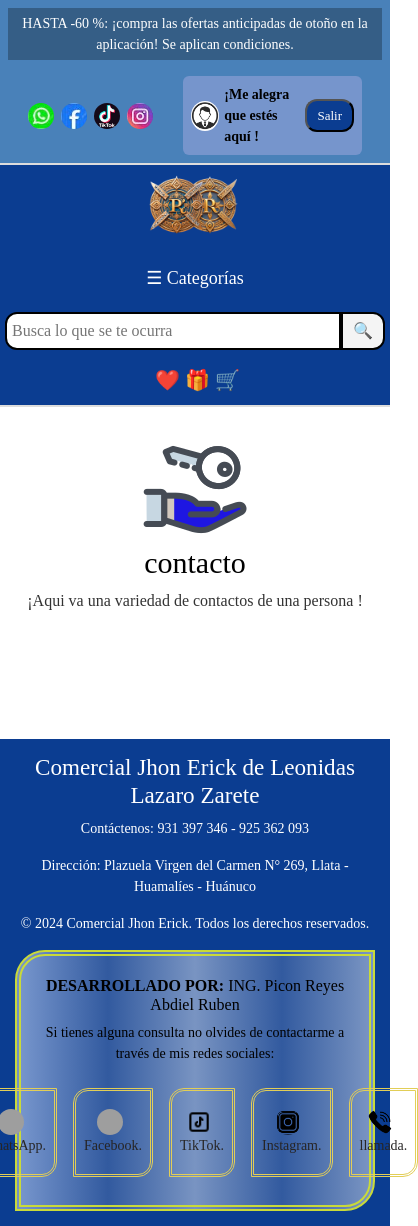
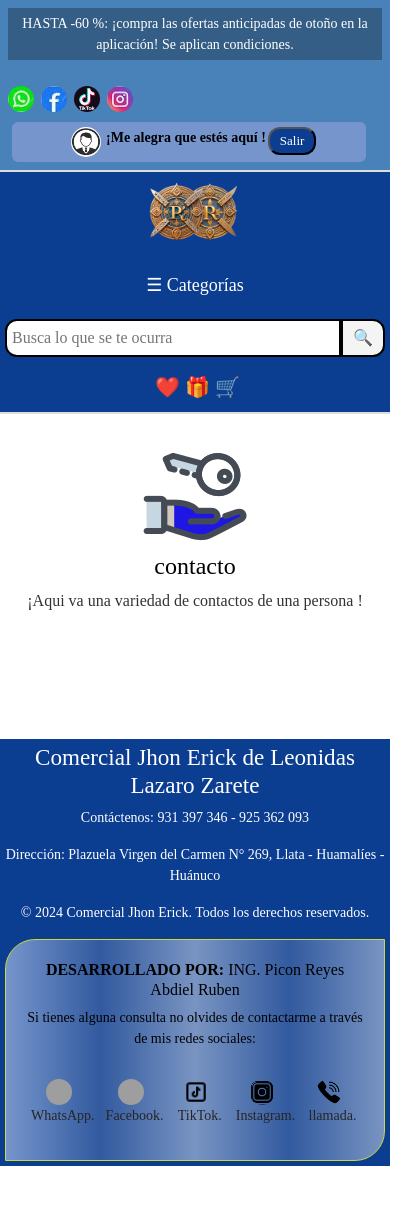
Before and after one commit to abdiel-ruben/proyecto-picon, a React (Vite) app: page /contacto-contacto in a window 390 px wide. Shown: the whole page, 418 px wide, since content can reach past the window. After the commit the page ends 1166 px from the top, so only its background shows below. Built offline with nearby package versions, Linux system fonts and the light colour scheme; no server answers; grey boxes are pictures that could not be loaded.

Commit message:
Descripcion que cambios realizaste

```diff
--- a/src/home.css
+++ b/src/home.css
@@ -331,33 +331,32 @@
     .header {
         flex-direction: column;
         align-items: center;
-        width: 100%; /* Asegura que el header ocupe todo el ancho */
+        width: 100%; /* Ensure the header spans the entire width */
     }
 
     .header-top {
         font-size: 14px;
         padding: 8px;
-        width: 100%; /* Asegura que la parte superior del header ocupe todo el ancho */
+        width: 100%; /* Ensure header top spans the full width */
     }
 
     .header-redes {
-        margin-left: 0;
-        justify-content: center; /* Centra los íconos de redes sociales */
-        width: 100%; /* Hace que los íconos ocupen el ancho completo en pantallas pequeñas */
+        margin-left: 0; /* Align the icons properly */
+        justify-content: center; /* Center the social icons */
     }
 
     .header-icon {
         margin-right: 7px;
-        width: 26px; /* Tamaño reducido para íconos en pantallas pequeñas */
+        width: 26px;
         height: 26px;
         border-radius: 50%;
     }
 
     .header-main {
-        flex-direction: column; /* Apila los elementos verticalmente */
+        flex-direction: column; /* Stack elements vertically */
         align-items: center;
         justify-content: center;
-        padding: 10px 5px;
+        padding: 10px 5px; /* Adjust padding */
     }
 
     .logo-container {
@@ -365,7 +364,13 @@
     }
 
     .logo {
-        height: 60px; /* Ajusta la altura del logo */
+        height: 60px; /* Asegura una altura para evitar distorsiones */
+        transition: transform 0.3s ease;
+        transform-origin: center; /* Establece el origen de la transformación en el lado derecho y el centro vertical */
+    }
+
+    .logo:hover {
+        transform: scale(2.5, 2.5); /* Escala la imagen solo en las direcciones izquierda, arriba y abajo */
     }
 
     .menu-container {
@@ -374,7 +379,7 @@
     }
 
     .menu-button {
-        font-size: 18px;
+        font-size: 18px; /* Adjust menu button size */
     }
 
     .search-container {
@@ -384,7 +389,7 @@
     }
 
     .search-bar {
-        width: 80%;
+        width: 80%; /* Make the search bar take most of the width */
         padding: 5px;
     }
 
@@ -395,57 +400,111 @@
     .header-icons {
         justify-content: center;
         margin-top: 5px;
-        width: 100%;
+        width: 100%; /* Ensure icons are properly aligned */
     }
 
     .icon {
         font-size: 20px;
         margin-left: 5px;
     }
-
     .usuario-ingresado {
         background-color: #7695cc;
         margin-left: 1%;
         display: flex;
         align-items: center;
-        justify-content: center;
+        justify-content: center; /* Alinea los elementos de forma equilibrada */
         text-align: left;
-        padding: 8px;
-        width: 100%;
+        padding: 8px; /* Añade un poco de padding para dar espacio */
+        width: 100%; /* Ocupa todo el ancho del contenedor */
         border-radius: 6px;
     }
-
     .user-icon {
         width: 30px;
         height: 30px;
+        margin-left: 3%;
         margin-right: 5px;
         border-radius: 50%;
     }
 
     .btnsalir {
-        padding: 5px 10px;
+        padding-left: 10px;
+        padding-right: 10px;
+        padding-top: 2px;
+        padding-bottom: 2px;
         border-radius: 12px;
-        margin-left: 5px;
+        margin-left: 2px;
         font-size: 13px;
     }
 
-    .dropdown-menu {
-        width: 100%; /* Hace que el menú desplegable ocupe el ancho completo */
-    }
-
-    /* Ajustes para otros elementos */
+    /* Main content adjustments */
     .main-content {
         padding: 10px;
         text-align: center;
     }
 
+    .main-titulo {
+        font-size: 24px; /* Adjust title size */
+    }
+
     .trends {
         flex-direction: column;
-        align-items: center; /* Centra los items de tendencias */
+        align-items: center; /* Center trend items */
     }
 
     .trend-item {
         width: 100%;
-        max-width: 300px;
+        max-width: 280px; /* Make trend items responsive */
+        margin: 10px auto;
+    }
+
+    .trend-item img {
+        width: 100%; /* Ensure images take up the full width */
+    }
+
+    /* Footer adjustments */
+    .footer {
+        width: 100%;
+        text-align: center;
+        padding: 5px 5px; /* Adjust padding for smaller screens */
+    }
+
+    .footer-redes-imagen {
+        display: flex;
+        justify-content: center;
+        align-items: center; /* Centra verticalmente la imagen y el texto */
+    }
+
+    .footer-redes-imagen a {
+        color: rgb(39, 37, 37);
+        display: flex;
+        flex-direction: column; /* Coloca el texto debajo de la imagen */
+        align-items: center; /* Centra horizontalmente el texto */
+        text-decoration: none; /* Elimina el subrayado del enlace */
+        margin: 2px; /* Espacio alrededor de cada enlace */
+        padding: 2px; /* Espacio dentro de cada enlace */
+        border: none; /* Borde alrededor de cada enlace */
+        border-radius: none;
+    }
+    .footer-desarrollo{
+        border: 1px solid #c9da39; /* Borde alrededor de contacto */
     }
 }
+
+
+  /* Modificaciones para pantallas pequeñas */
+  @media (max-width: 600px) {
+    .user-info {
+      flex-direction: column; /* Cambia la dirección de los elementos para que se alineen en columna */
+      align-items: flex-start;
+    }
+
+    .header-redes {
+      margin-top: 10px; /* Agrega un margen entre el usuario ingresado y las redes sociales */
+    }
+
+    .usuario-ingresado {
+      align-items: flex-start;
+      margin-top: 10px;
+      padding: 5px;
+    }
+  }
```
